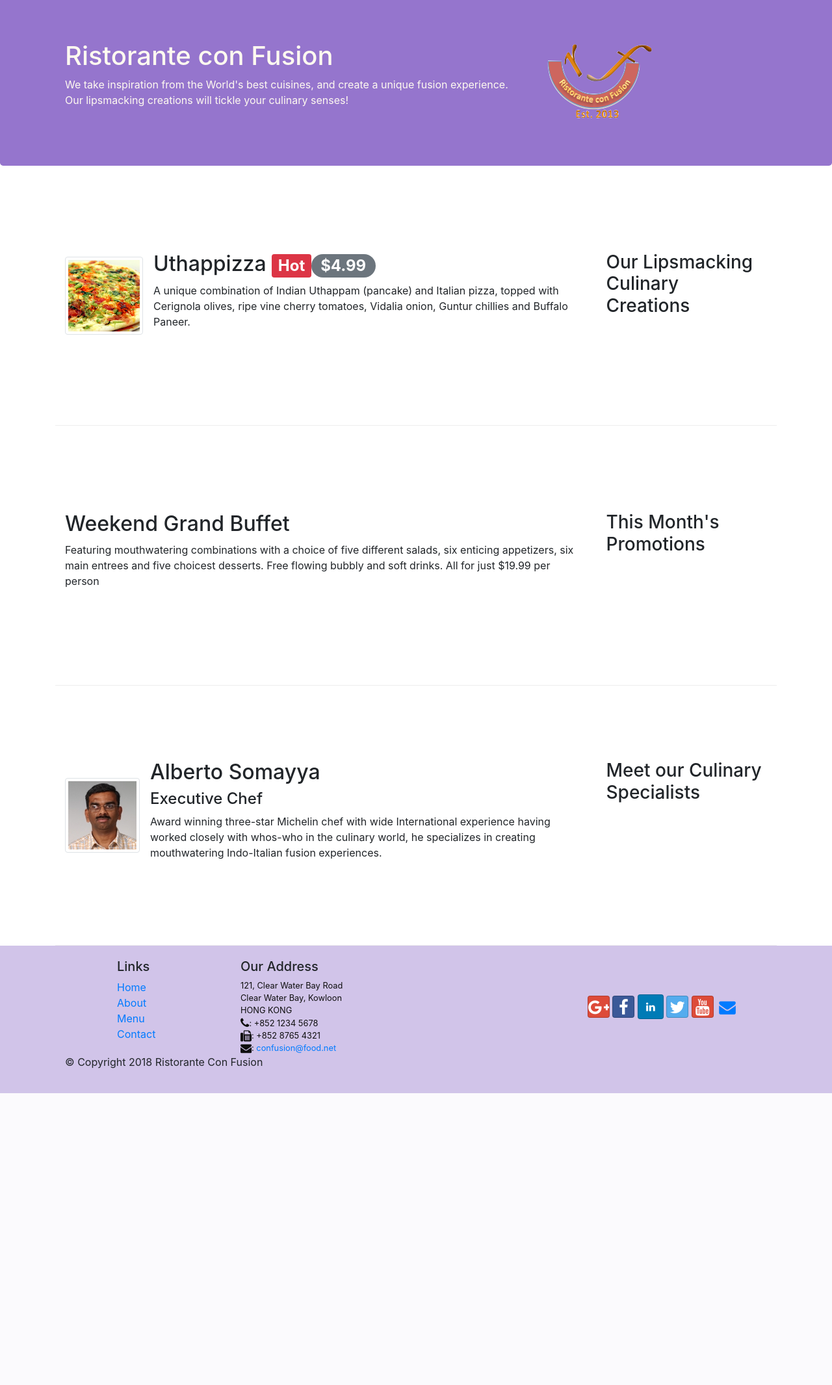
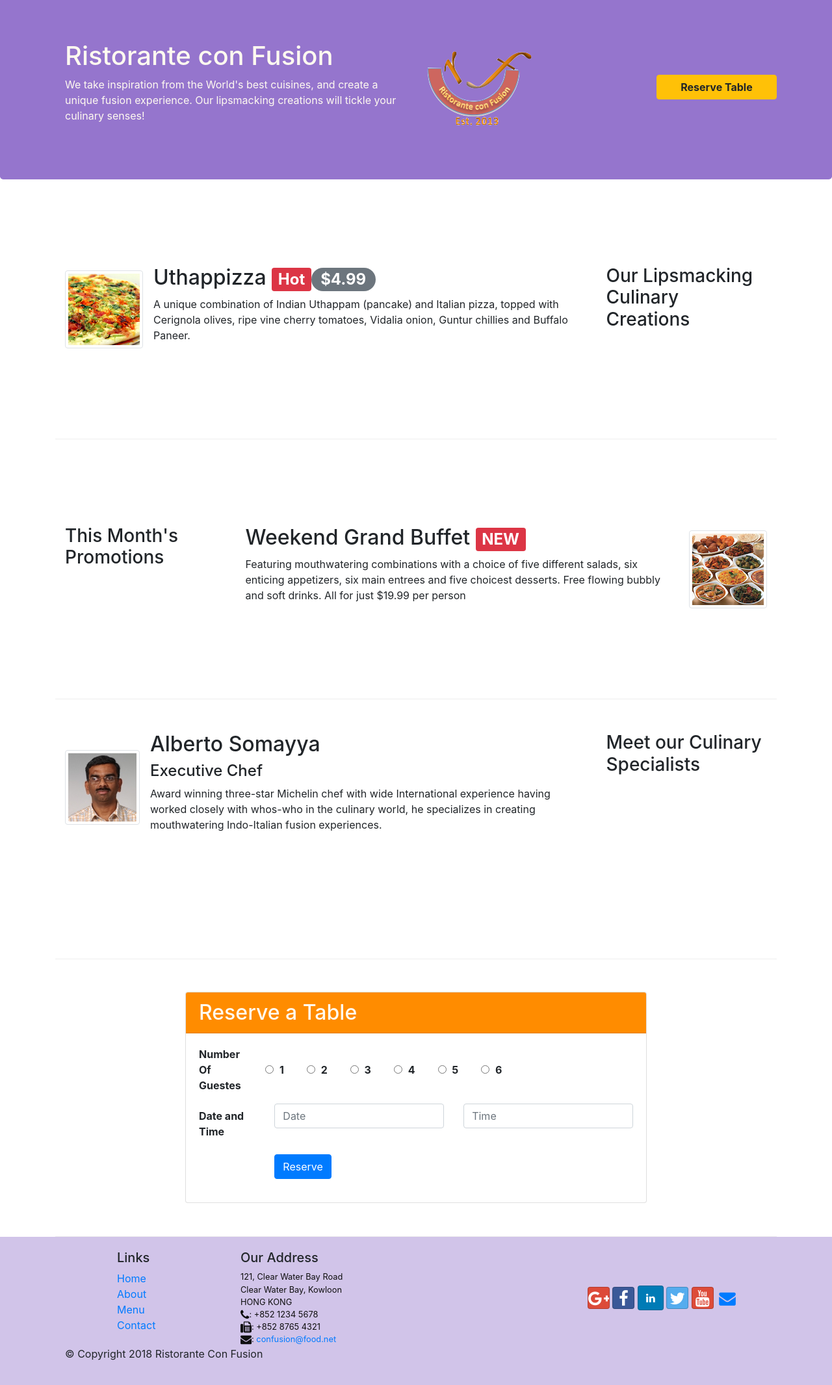
Before and after one commit to hamzacampoamor/Campo_Restaurant, a PHP site: page / in a window 1280 px wide. Shown: the part 58-2189 px from the top of the page at 65% size. Before the commit the page ends 1740 px from the top, so only its background shows below. Run offline with PHP 8.4, Linux system fonts and the light colour scheme; some libraries are stand-ins or nearby versions.

Commit message:
assignment

```diff
--- a/css/styles.css
+++ b/css/styles.css
@@ -32,3 +32,13 @@ body{
 .navbar-dark{
     background-color: #512DA8;
 }
+.reserve-card-header{
+    background-color: darkorange;
+    color: floralwhite;
+}
+.reserve-card-body{
+    font-weight:700;
+}
+.reserve-btn{
+    background-color: rgb(253, 215, 0);
+}
--- a/index.html
+++ b/index.html
@@ -10,6 +10,11 @@
     <link rel="stylesheet" href="node_modules/bootstrap-social/bootstrap-social.css">
     <link rel="stylesheet" href="css/styles.css">
     <title>Ristorante Con Fusion</title>
+    <script type="text/javascript">
+    function clicking(){
+        document.getElementById("date").focus();
+    }
+    </script>
 </head>
 
 <body>
@@ -36,13 +41,14 @@
     <header class="jumbotron">
         <div class="container">
             <div class="row row-header">
-                <div class="col-12 col-sm-8">
+                <div class="col-12 col-sm-6 align-self-center">
                     <h1>Ristorante con Fusion</h1>
                     <p>We take inspiration from the World's best cuisines, and create a unique fusion experience. Our lipsmacking creations will tickle your culinary senses!</p>
                 </div>
-                <div class="col-12 col-sm align-self-center">
+                <div class="col-12 col-sm-4 align-self-center">
                     <img src="./img/logo.png" class="img-fluid">
                 </div>
+                <button class="btn btn-warning col-12 col-sm align-self-center" onclick="clicking();"><b>Reserve Table</b> </button>
             </div>
         </div>
     </header>
@@ -67,16 +73,22 @@
 
 
         <div class="row row-content align-content-center">
-            <div class="col-12 col-sm-4 col-md-3 order-sm-last">
+            <div class="col-12 col-sm-4 col-md-3 order-sm-first">
                 <h3>This Month's Promotions</h3>
             </div>
-            <div class="col col-sm col-md order-sm-first">
-                <h2>Weekend Grand Buffet</h2>
-                <p>Featuring mouthwatering combinations with a choice of five different salads, six enticing appetizers, six main entrees and five choicest desserts. Free flowing bubbly and soft drinks. All for just $19.99 per person </p>
+            <div class="col col-sm col-md order-sm-last">
+                <div class="media">
+                    <div class="media-body">
+                        <h2 class="mt-0">Weekend Grand Buffet <span class="badge badge-danger"> NEW</span></h2>
+                        <p class="d-none d-sm-block">Featuring mouthwatering combinations with a choice of five different salads, six enticing appetizers, six main entrees and five choicest desserts. Free flowing bubbly and soft drinks. All for just $19.99 per person </p>
+                    </div>
+                    <img class="d-flex ml-3 img-thumbnail align-self-center" src="./img/buffet.png" alt="buffet">
+                </div>
+
             </div>
         </div>
 
-        <div class="row row-content align-content-center order-sm-last">
+        <div class="row row-content order-sm-last">
             <div class="col-12 col-sm-4 col-md-3">
                 <h3>Meet our Culinary Specialists</h3>
             </div>
@@ -96,6 +108,61 @@
                 </div>
 
             </div>
+        </div>
+        <div class="row-content">
+            <div class="col-12 col-sm-8 offset-sm-2">
+                <div class="card">
+                    <h2 class="card-header reserve-card-header">Reserve a Table</h2>
+                    <div class="card-body reserve-card-body">
+                        <form>
+                            <div class="form-group row form-check form-check-inline ">
+                                <label for="nog" class="form-check-label col-12 col-md-2"> Number Of Guestes</label>
+                                 <div class="form-check col-auto col-md-auto">
+                                     <input type="radio" name="nog" id="nog1" class="form-check-input">
+                                     <label for="nog1" class="form-check-label">1</label>
+                                 </div>
+                                 <div class="form-check col-auto col-md-auto">
+                                     <input type="radio" name="nog" id="nog2" class="form-check-input">
+                                     <label for="nog2" class="form-check-label">2</label>
+                                 </div>
+                                 <div class="form-check col-auto col-md-auto">
+                                      <input type="radio" name="nog" id="nog3" class="form-check-input">
+                                      <label for="nog3" class="form-check-label">3</label>
+                                 </div>
+                                 <div class="form-check col-auto col-md-auto">
+                                     <input type="radio" name="nog" id="nog4" class="form-check-input">
+                                     <label for="nog4" class="form-check-label">4</label>
+                                 </div>
+                                 <div class="form-check col-auto col-md-auto">
+                                     <input type="radio" name="nog" id="nog5" class="form-check-input">
+                                     <label for="nog5" class="form-check-label">5</label>
+                                 </div>
+                                 <div class="form-check col-auto col-md-auto">
+                                     <input type="radio" name="nog" id="nog6" class="form-check-input">
+                                     <label for="nog6" class="form-check-label">6</label>
+                                 </div>
+                            </div>
+                            <div class="form-group row">
+                                <label for="time" class="col-form-label col-md-2"> Date and Time</label>
+                                <div class="col-12 col-md-5">
+                                    <input type="text" name="date" id="date" class="form-control" placeholder="Date">
+                                </div>
+                                <div class="col-12 col-md-5">
+                                    <input type="text" name="time" id="time" class="form-control" placeholder="Time">
+                                </div>
+                            </div>
+                            <div class="form-group row">
+                                <div class="col-12 offset-md-2 col-md-10">
+                                    <button type="submit" class="btn btn-primary"> Reserve</button>
+                                </div>
+                            </div>
+
+                        </form>
+                    </div>
+
+                </div>
+            </div>
+            <div class="col col-sm-2"></div>
         </div>
     </div>
 
```
Lines whose indentation alone changed are shown as unchanged.
